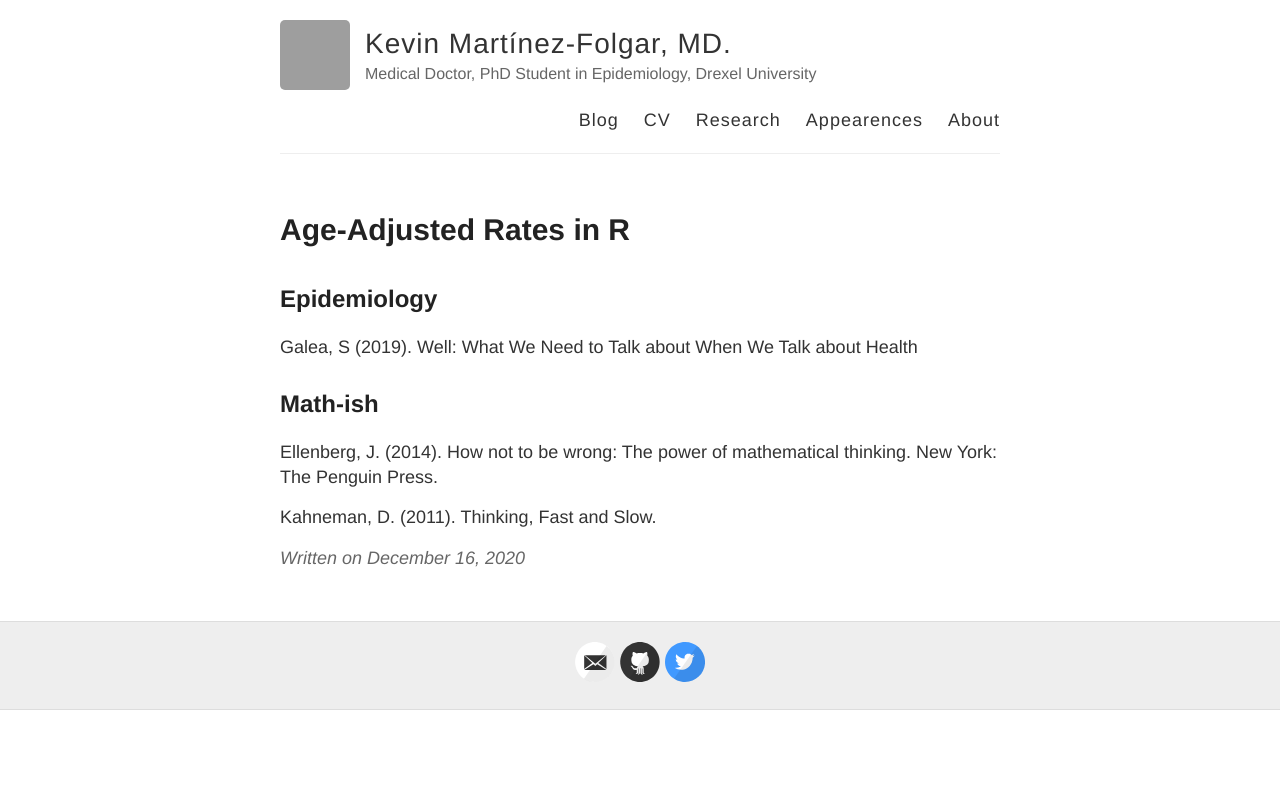
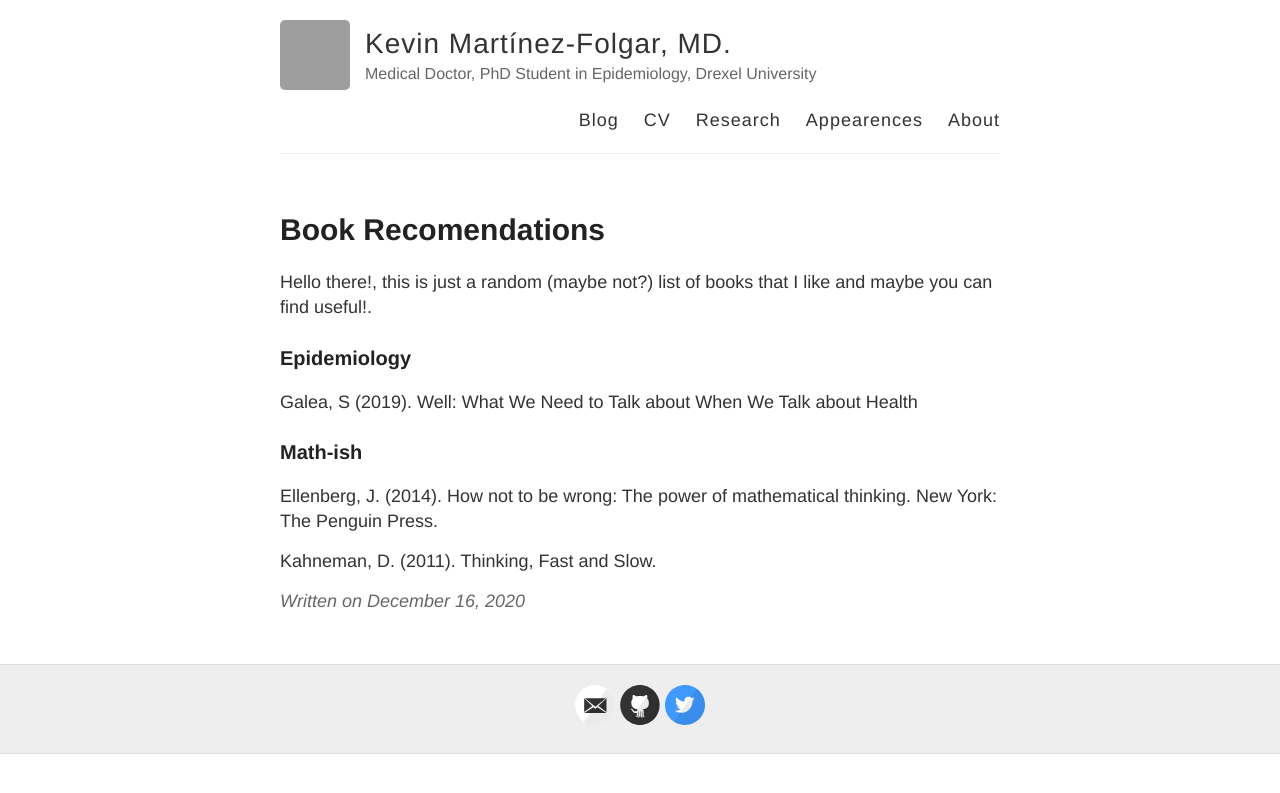
Before and after one commit to kmfolgar/kmartinez.com, a Jekyll site: the page built from _posts/2020-12-16-Book-Recomendations.md, in a window 1280 px wide. Shown: the top 793 px of the page. Built offline with Jekyll 4.4.1, drawn with Linux system fonts in a browser that asks for light colours; grey boxes are pictures that could not be loaded.

Commit message:
udpate post blog

```diff
--- a/_posts/2020-12-16-Book-Recomendations.md
+++ b/_posts/2020-12-16-Book-Recomendations.md
@@ -1,15 +1,19 @@
 ---
 layout: post
-title: "Age-Adjusted Rates in R"
+title: "Book Recomendations"
 date: 2020-12-16
 ---
 
-## Epidemiology
+Hello there!, this is just a random (maybe not?) list of books that I like and maybe you can find useful!.
+
+
+
+### Epidemiology
 
 Galea, S (2019).  Well: What We Need to Talk about When We Talk about Health
 
 
-## Math-ish
+### Math-ish
 
 Ellenberg, J. (2014). How not to be wrong: The power of mathematical thinking. New York: The Penguin Press.
 
```
